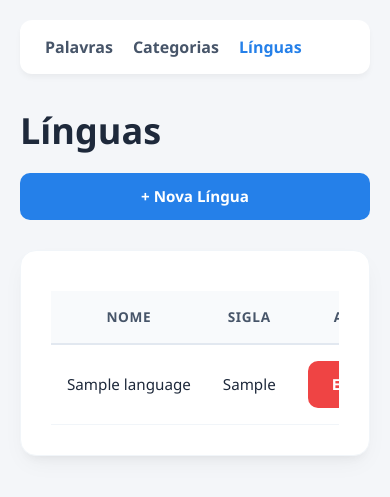
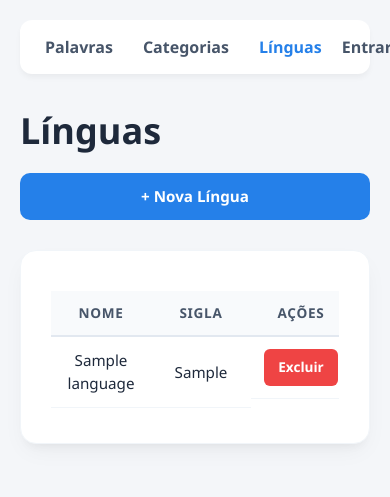
Before and after one commit to JuanVitorio/LembraLavra, a Django app: page /languages/ in a window 390 px wide. Shown: the top 497 px of the page. Run offline with Django 5.2, Linux system fonts and the light colour scheme; tables that the repository leaves empty hold one stand-in row (values such as "Sample post").

Commit message:
fix: Bugs na tabela e responsividade

```diff
--- a/Lembralavra/settings.py
+++ b/Lembralavra/settings.py
@@ -23,10 +23,11 @@ BASE_DIR = Path(__file__).resolve().parent.parent
 SECRET_KEY = 'django-insecure-^hu=k3bb%*ve&ssw@4_yvxf693bol+@@*z_q!6!)^x9x9313i9'
 
 # SECURITY WARNING: don't run with debug turned on in production!
-DEBUG = False
+DEBUG = True
 
 ALLOWED_HOSTS = [
-    "JuanVitorio.pythonanywhere.com"
+    "JuanVitorio.pythonanywhere.com",
+    "localhost"
 ]
 
 
--- a/words/static/css/style.css
+++ b/words/static/css/style.css
@@ -44,6 +44,12 @@ body {
     padding: 15px 25px;
     border-radius: 12px;
     box-shadow: 0 4px 6px -1px rgba(0, 0, 0, 0.05);
+    justify-content: space-between;
+}
+
+.navbar .nav-itens {
+    display: flex;
+    gap: 30px;
 }
 
 .navbar a {
@@ -322,12 +328,23 @@ textarea {
     }
 
     table {
-        display: block;
+        width: 100%;
+        display: table;
+    }
+
+    .table-responsive {
+        width: 100%;
         overflow-x: auto;
-        white-space: nowrap;
+        -webkit-overflow-scrolling: touch;
+        margin-bottom: 5px;
     }
 
     .search-box form {
         flex-direction: column;
     }
+
+    thead th, tbody td {
+        padding: 12px 10px;
+        min-width: 100px;
+    }
 }
--- a/words/templates/languages/languages.html
+++ b/words/templates/languages/languages.html
@@ -1,8 +1,10 @@
 {% load static %}
 
 <!DOCTYPE html>
-<html>
+<html lang="pt-br">
 <head>
+    <meta charset="UTF-8">
+    <meta name="viewport" content="width=device-width, initial-scale=1.0">
     <title>Línguas</title>
     <link rel="stylesheet" href="{% static 'css/style.css' %}">
     <link rel="shortcut icon" type="image/png" href="{% static 'img/icone.ico' %}">
@@ -11,7 +13,7 @@
 <body>
 
 <nav class="navbar">
-
+    <div class="nav-itens">
         <a
             href="{% url 'words:home' %}"
             class="{% if request.path == '/' %}active{% endif %}"
@@ -32,7 +34,16 @@
         >
             Línguas
         </a>
-
+    </div>
+    <div class="user-status">
+        {% if user.is_authenticated %}
+            {{ user.username }}
+        {% else %}
+            <a href="{% url 'login' %}">
+                Entrar
+            </a>
+        {% endif %}
+    </div>
 </nav>
 
 <div class="container">
@@ -51,9 +62,8 @@
     </div>
 
 <div class="card">
-
+    <div class="table-responsive">
         <table>
-
             <thead>
                 <tr>
                     <th>Nome</th>
@@ -61,44 +71,25 @@
                     <th>Ações</th>
                 </tr>
             </thead>
-
             <tbody>
-
                 {% for language in languages %}
-
                 <tr>
-
                     <td>{{ language.name }}</td>
-
                     <td>{{ language.sigle }}</td>
-
-                    <td>
-
-                        <a
-                            href="{% url 'words:language_delete' language.id %}"
-                            class="btn btn-delete"
-                        >
+                    <td class="actions">
+                        <a href="{% url 'words:language_delete' language.id %}" class="btn btn-delete">
                             Excluir
                         </a>
-
-                    </td>
-
-                </tr>
-
-            {% empty %}
-
-                <tr>
-                    <td colspan="3">
-                        Nenhuma língua cadastrada.
                     </td>
                 </tr>
-
+                {% empty %}
+                <tr>
+                    <td colspan="3">Nenhuma língua cadastrada.</td>
+                </tr>
                 {% endfor %}
-
             </tbody>
-
         </table>
-
+    </div>
 </div>
 
 </div>
--- a/words/urls.py
+++ b/words/urls.py
@@ -59,5 +59,4 @@ path(
     views.language_delete,
     name='language_delete'
 ),
-path('accounts/', include('django.contrib.auth.urls')),
 ]
```
Also changed, not shown: words/templates/categories/categories.html (+20 -51 lines), words/templates/words/home.html (+15 -3 lines). Lines whose indentation alone changed are shown as unchanged.
